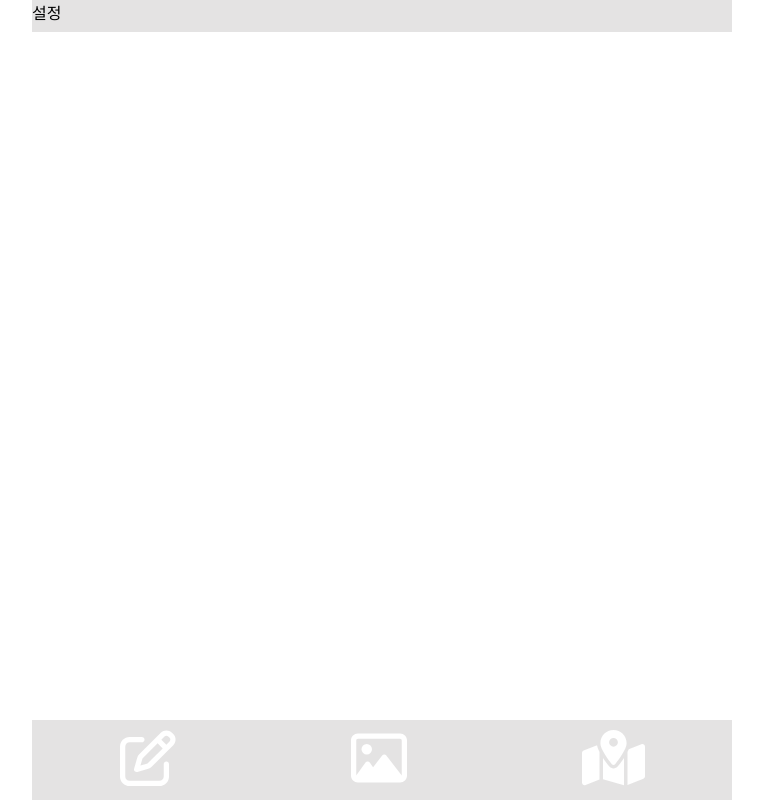
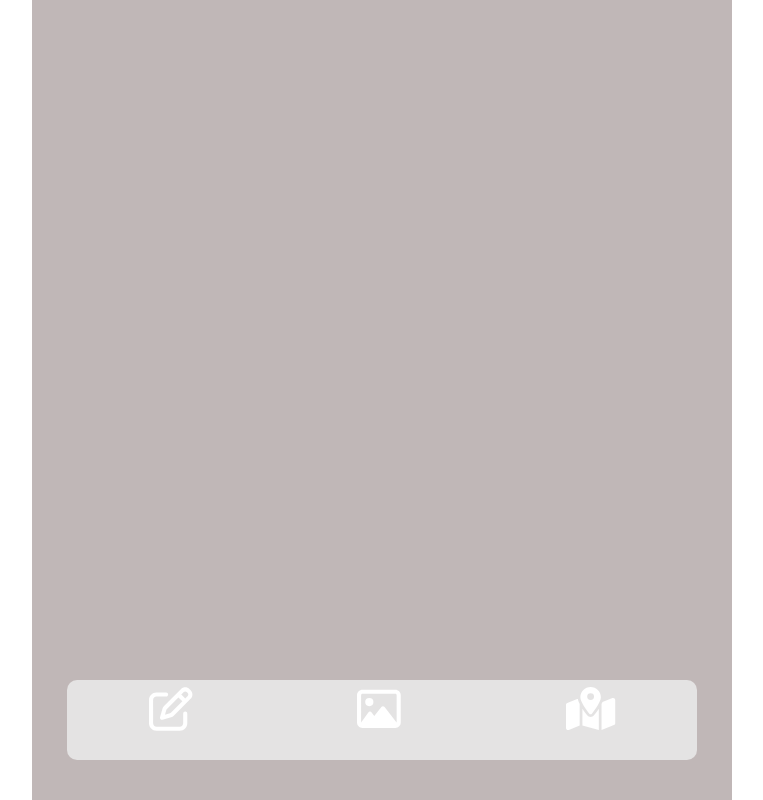
Before and after one commit to Gomdorydory/CustomPages, a Next.js app: page / in a window 1280 px wide. Shown: the whole page, without its empty margins (258-1021 px from the left). Built offline with nearby package versions, Linux system fonts and the light colour scheme.

Commit message:
position_changed

```diff
--- a/app/globals.css
+++ b/app/globals.css
@@ -48,37 +48,41 @@
 body {
   width: var(--screen-max-width);
   margin: 0 auto;
+  overflow: hidden;
+}
+
+.main-content {
+  margin: 0;
+  width: var(--screen-max-width);
+  height: 100vh;
+  background-color: rgb(192, 183, 183);
+  overflow: hidden;
 }
 
 .main-header {
+  margin: 0;
   background-color: var(--gray-color);
   height: 4vh;
 }
 
-.main-plus .item {
-  font-size: max(5vw, 40px);
-  margin: 0;
-  max-width: 200px;
-  color: white;
-  height: 10vh;
-}
+
 
 .main-plus {
   background-color: var(--gray-color);
 
   height: 10vh;
-  width: var(--screen-max-width);
+  width: 90%;
+  margin: 0 auto;
 
-  padding: 0;
+  border-radius: 10px;
 
-  position: fixed;
-  top: 90vh;
+  position: relative;
+  top: 85vh;
 
   display: flex;
   justify-content:space-around;
 
   text-align: center;
-  font-size: 100px;
   color: var(--gray-color);
 
   -webkit-user-select:none;
@@ -87,10 +91,15 @@ body {
   user-select:none
 }
 
+.main-plus .item {
+  font-size: 50px;
+  margin: 0;
+  max-width: 200px;
+  color: white;
+  height: 10vh;
+}
+
 .main-item {
-  margin: 20px 0;
-
-
   text-align: center;
   color: var(--gray-color);
 
@@ -153,6 +162,7 @@ body {
   top: 0;
   margin: var(--main-item-border-minus);
   z-index: 100;
+  margin: 0 auto;
 }
 
 .create-text textarea {
--- a/app/layout.tsx
+++ b/app/layout.tsx
@@ -18,9 +18,6 @@ export default function RootLayout({
   return (
     <html lang="en">
       <body className={inter.className}>
-          <div className='main-header'>
-            <div>설정</div>
-          </div>
         {children}
       </body>
     </html>
--- a/app/page.tsx
+++ b/app/page.tsx
@@ -1,5 +1,3 @@
-import Map from "./create/map";
-import Photo from "./create/photo";
 import Plus from "./plus";
 
 
--- a/app/plus.tsx
+++ b/app/plus.tsx
@@ -3,7 +3,7 @@
 import {v4 as uuidv4} from 'uuid';
 
 
-import React, {useState, useRef, useContext} from "react"
+import React, {useState, useRef} from "react"
 
 
 import { faPenToSquare } from "@fortawesome/free-regular-svg-icons";
@@ -11,7 +11,7 @@ import { faImage } from "@fortawesome/free-regular-svg-icons";
 import { faMapLocationDot } from "@fortawesome/free-solid-svg-icons";
 
 import { FontAwesomeIcon } from "@fortawesome/react-fontawesome";
-import Trashcan, {ImageCropper, TextCropper, MapCropper} from "./library/useguesture";
+import {ImageCropper, TextCropper, MapCropper} from "./library/useguesture";
 
 
 export interface PlusInfo {
@@ -60,39 +60,41 @@ export default function Plus() {
         //파일 onLoad가 성공하면 2, 진행중은 1, 실패는 0 반환
         let NewItem : PlusInfo = {id: myuuid, content: e.target.result, type: 'image'}
         setList((list)=>[...list, NewItem])
-            console.log(list);
       }
     }
   }
 
   const OnMap = () =>{
-    console.log(list)
-    list.filter((list)=>{console.log(list.type)})
-    console.log(list.filter((list)=>{list.type == "map"}))
     if(list.filter((list)=>{list.type=='map'}).length){ //true = 뭔가있음, false = 빈배열
-      console.log('이미 지도가 존재합니다.')
     } else {
       let myuuid = uuidv4();
       let NewItem : PlusInfo = {id: myuuid, content: '서울역', type: 'map'}
       setList((list)=>[...list, NewItem])
-      console.log(list)
     }
   }
+let mapExist = false
 
 
   let result = list.map(
-    (list)=>{
+    (list, index)=>{
       if(list.type=='text'){
       return(
-    <div className="main-item" key={list.id}>
-      <TextCropper props={list}/>
+    <div className="main-item" key={list.id} style={{overflow: 'hidden'}}>
+      <TextCropper props={list} zIndex={index}/>
     </div>)
     } else if(list.type =='map') {
+      if(mapExist) {
+        console.log('이미 지도가 존재합니다.')
+        return null
+      } else {
+        mapExist = true
         return(
           <div key={list.id}>
           <MapCropper props={list}/>
           </div>
         )
+      }
+
     } else if(list.type =='image') {
       return (
         <div key={list.id}>
@@ -107,7 +109,7 @@ export default function Plus() {
     <listSettingContext.Provider value={setList}>
       <listDataContext.Provider value={list}>
       {result}
-        <div className="main-plus" style={{zIndex: -2}}>
+        <div className="main-plus">
           <div className="item"  onClick={OnText}><FontAwesomeIcon icon={faPenToSquare} size='sm'/></div>
           <label className='item' htmlFor='input-file'><FontAwesomeIcon icon={faImage} size='sm'/></label>
           <div className="item"  onClick={OnMap}><FontAwesomeIcon icon={faMapLocationDot} size='sm'/></div>
```
Also changed, not shown: app/library/useguesture.tsx (+46 -71 lines). Lines whose indentation alone changed are shown as unchanged.
